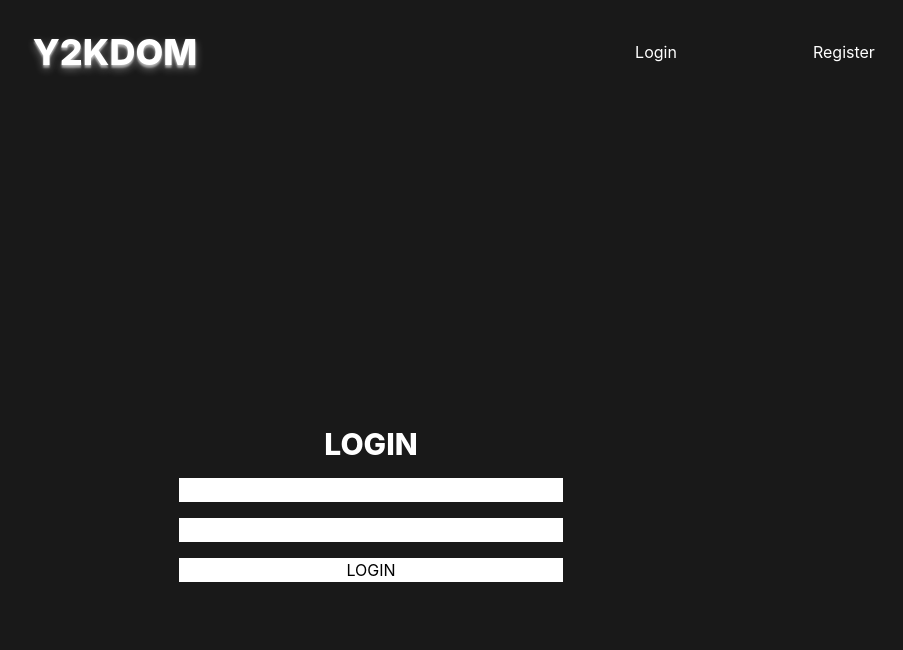
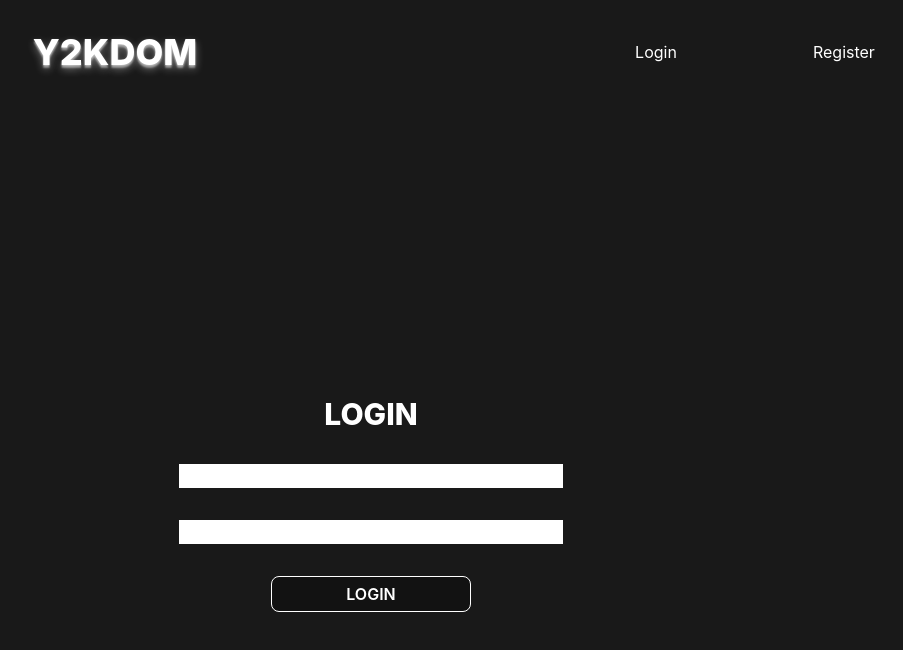
Before and after one commit to DominickCS/beatstore, a React (Vite) app in the folder frontend/: page /login in a window 1280 px wide. Shown: the top 650 px of the page, without its empty margins (269-1172 px from the left). Built offline with nearby package versions, Linux system fonts and the light colour scheme; no server answers.

Commit message:
Style updates

```diff
--- a/frontend/src/components/BeatCard.jsx
+++ b/frontend/src/components/BeatCard.jsx
@@ -1,19 +1,22 @@
 export default function BeatCard({ data, currentlyPlaying, setCurrentlyPlaying }) {
   const isPlaying = currentlyPlaying?.objStorageKey === data.objStorageKey
   return (
-    <div key={data.id} className={isPlaying ? "animate-pulse py-8 border border-white hover:cursor-pointer rounded shadow-2xl shadow-white/40 transition-all duration-1000" : "hover:cursor-pointer hover:scale-90 duration-500 transition-all"} onClick={() => setCurrentlyPlaying(data)}>
-      <img src={data.coverArtUrl} width={400} className="mx-auto max-w-50" />
-      <h1 className="text-xl font-extrabold text-center my-4">{data.title}</h1>
-      <div className="flex justify-evenly">
-        <p className="text-sm">{data.bpm} BPM</p>
-        <p className="text-sm">${data.price}</p>
-      </div>
-      <div className="flex justify-evenly mt-8">
+    <div key={data.id} className={isPlaying ? "rounded-4xl shadow-2xl shadow-white/30 transition-all duration-1000 overflow-hidden bg-black scale-110 border-white border-4" : "hover:scale-95 duration-500 transition-all overflow-hidden rounded-4xl"} >
+      <img src={data.coverArtUrl} className="mx-auto w-full h-full object-cover max-h-80 border-b-4 hover:cursor-pointer" onClick={() => setCurrentlyPlaying(data)} />
+      <h1 className="text-2xl font-extrabold text-center mt-4">{data.title}</h1>
+      <div className="flex justify-evenly mb-6">
         {data.tags.map((tag) => {
           return (
-            <p className="text-xs">#{tag}</p>
+            <p className="text-xs font-extralight">#{tag}</p>
           )
         })}
+      </div>
+      <div className="flex justify-evenly">
+        <p className="text-md">{data.bpm} BPM</p>
+        <p className="text-md">${data.price}</p>
+      </div>
+      <div className="flex justify-center pt-8 pb-6">
+        <button className="bn54">PURCHASE</button>
       </div>
     </div >
   )
--- a/frontend/src/components/BeatGrid.jsx
+++ b/frontend/src/components/BeatGrid.jsx
@@ -23,11 +23,11 @@ export default function BeatGrid({ currentlyPlaying, setCurrentlyPlaying }) {
     };
 
     fetchBeatMetadata()
-  }, [])
+  }, [currentlyPlaying]) // Revisit this, make sure that this doesn't cause performance issues | used to refresh pre-signed player links
 
   return (
     <>
-      <div className="grid gap-24 sm:grid-cols-6 sm:gap-16 px-12 mt-16">
+      <div className="grid gap-24 sm:grid-cols-5 sm:gap-24 px-64 mt-24 pb-48">
         {allBeats.map((beat) => {
           return (
             <BeatCard key={beat.objStorageKey} data={beat} currentlyPlaying={currentlyPlaying} setCurrentlyPlaying={setCurrentlyPlaying} />
--- a/frontend/src/index.css
+++ b/frontend/src/index.css
@@ -3,3 +3,65 @@
 body {
   @apply bg-black/90 text-white
 }
+
+.bn54 {
+  position: relative;
+  outline: none;
+  border-radius: 8px;
+  border: solid white 1px;
+  text-decoration: none;
+  display: flex;
+  justify-content: center;
+  align-items: center;
+  cursor: pointer;
+  text-transform: uppercase;
+  height: 36px;
+  width: 200px;
+  opacity: 1;
+  background-color: #121212
+}
+
+.bn54:hover {
+  animation: bn54rotate 0.7s ease-in-out both;
+}
+
+.bn54:hover .bn54span {
+  animation: bn54storm 0.7s ease-in-out both;
+  animation-delay: 0.06s;
+}
+
+@keyframes bn54rotate {
+  0% {
+    transform: rotate(0deg) translate3d(0, 0, 0);
+  }
+  25% {
+    transform: rotate(6deg) translate3d(0, 0, 0);
+  }
+  50% {
+    transform: rotate(-6deg) translate3d(0, 0, 0);
+  }
+  75% {
+    transform: rotate(2deg) translate3d(0, 0, 0);
+  }
+  100% {
+    transform: rotate(0deg) translate3d(0, 0, 0);
+  }
+}
+
+@keyframes bn54storm {
+  0% {
+    transform: translate3d(0, 0, 0) translateZ(0);
+  }
+  25% {
+    transform: translate3d(4px, 0, 0) translateZ(0);
+  }
+  50% {
+    transform: translate3d(-3px, 0, 0) translateZ(0);
+  }
+  75% {
+    transform: translate3d(2px, 0, 0) translateZ(0);
+  }
+  100% {
+    transform: translate3d(0, 0, 0) translateZ(0);
+  }
+}
--- a/frontend/src/pages/LoginPage.jsx
+++ b/frontend/src/pages/LoginPage.jsx
@@ -69,11 +69,11 @@ export default function LoginPage() {
       <ToastContainer />
       <NavigationBar />
       <div className='mx-auto max-w-sm h-200 content-center'>
-        <form onSubmit={handleSubmit} className='[&>input]:bg-white [&>input]:text-black *:my-2 flex flex-col'>
+        <form onSubmit={handleSubmit} className='[&>input]:bg-white [&>input]:text-black [&>input]:px-2 font-semibold *:my-4 flex flex-col'>
           <h1 className='text-3xl font-extrabold text-center'>LOGIN</h1>
           <input type='email' value={formData.email} onChange={handleChange} name='email' />
           <input type='password' value={formData.password} onChange={handleChange} name='password' />
-          <input type='submit' value="LOGIN" />
+          <button type='submit' className='bn54 mx-auto'>LOGIN</button>
         </form>
       </div>
     </>
--- a/frontend/src/pages/ProfilePage.jsx
+++ b/frontend/src/pages/ProfilePage.jsx
@@ -1,10 +1,14 @@
 import NavigationBar from "../components/NavigationBar";
+import { useAuth } from "../context/AuthContext";
 
 export default function ProfilePage() {
+  const { user } = useAuth();
   return (
     <>
       <NavigationBar />
-      <div>PROFILE</div>
+      <div className="flex justify-center">
+        <p>{user.username}</p>
+      </div>
     </>
   )
 }
--- a/frontend/src/pages/RegisterPage.jsx
+++ b/frontend/src/pages/RegisterPage.jsx
@@ -64,7 +64,7 @@ export default function RegisterPage() {
       <NavigationBar />
       <ToastContainer />
       <div className='mx-auto max-w-sm h-200 content-center'>
-        <form onSubmit={handleSubmit} className='[&>input]:bg-white [&>input]:text-black *:my-2 flex flex-col'>
+        <form onSubmit={handleSubmit} className='[&>input]:bg-white [&>input]:text-black [&>input]:px-2 font-semibold *:my-4 flex flex-col'>
           <h1 className='text-3xl font-extrabold text-center'>REGISTER</h1>
           <label htmlFor="fullName">Full Name</label>
           <input type="text" value={formData.fullName} onChange={handleChange} name="fullName" />
@@ -72,7 +72,7 @@ export default function RegisterPage() {
           <input type='email' value={formData.email} onChange={handleChange} name='email' />
           <label htmlFor="password">Password</label>
           <input type='password' value={formData.password} onChange={handleChange} name='password' />
-          <input type='submit' value="REGISTER" />
+          <button type="submit" className="bn54 mx-auto">REGISTER</button>
         </form>
       </div>
     </>
```
